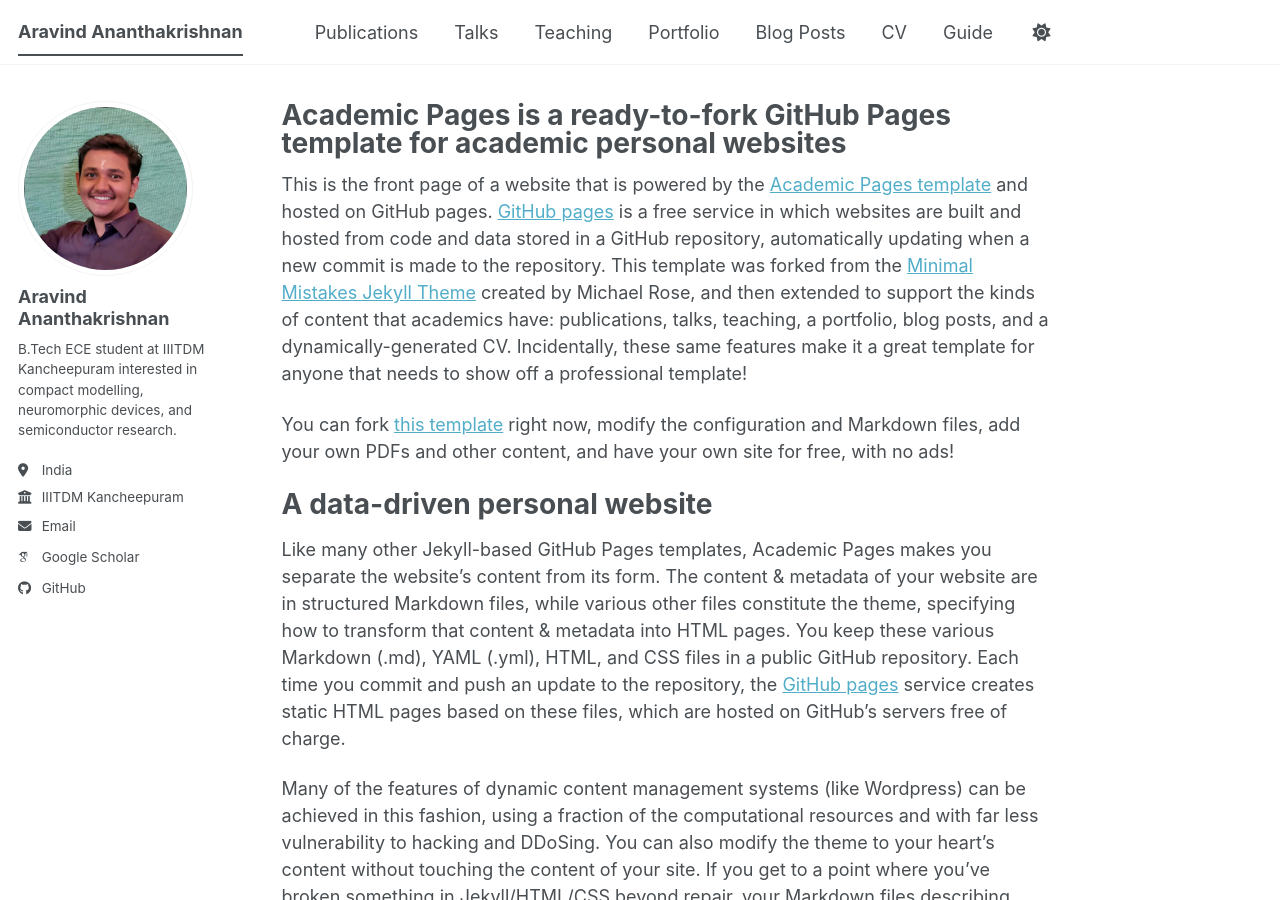
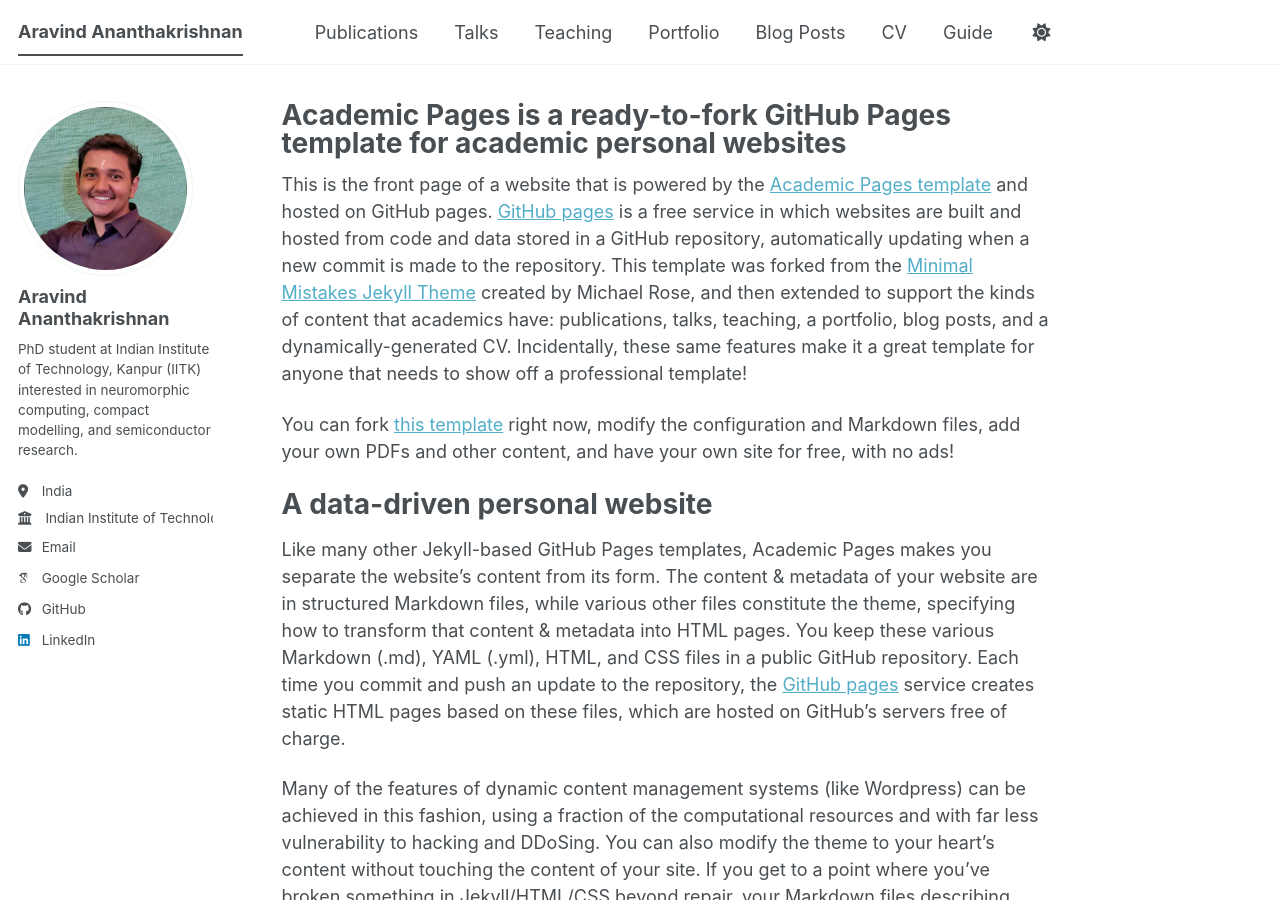
Before and after one commit to AraRox/portfolio_final.io, a Jekyll site: the page built from _pages/about.md, in a window 1280 px wide and 900 px high. Built offline with Jekyll 4.4.1, drawn with Linux system fonts in a browser that asks for light colours; some web fonts are replaced; a script bundle is joined from its source files by our own code; library files that are not in the unit come from our copies.

Commit message:
Update _config.yml

```diff
--- a/_config.yml
+++ b/_config.yml
@@ -17,16 +17,16 @@
   avatar           : "DP_HQ.jpg"
   name             : "Aravind Ananthakrishnan"
   pronouns         :
-  bio              : "B.Tech ECE student at IIITDM Kancheepuram interested in compact modelling, neuromorphic devices, and semiconductor research."
+  bio              : "PhD student at Indian Institute of Technology, Kanpur (IITK) interested in neuromorphic computing, compact modelling, and semiconductor research."
   location         : "India"
-  employer         : "IIITDM Kancheepuram"
+  employer         : " Indian Institute of Technology, Kanpur (IITK) "
   uri              :
-  email            : "yourmail@example.com"
+  email            : "aakrishnan25@iitk.ac.in"
 
   # Academic Profiles
   academia         :
   arxiv            :
-  googlescholar    : "https://scholar.google.com/citations?user=PS_CX0AAAAAJ"
+  googlescholar    : "https://scholar.google.com/citations?view_op=list_works&hl=en&hl=en&user=Y7vgtkYAAAAJ"
   inspire-hep      :
   impactstory      :
   orcid            :
@@ -56,7 +56,7 @@
   keybase          :
   instagram        :
   lastfm           :
-  linkedin         :
+  linkedin         : "https://www.linkedin.com/in/aravind-ananthakrishnan-7b1bb1232/"
   mastodon         :
   medium           :
   pinterest        :
```
